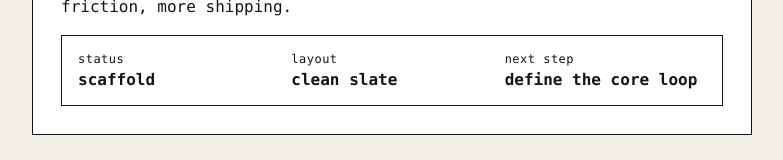
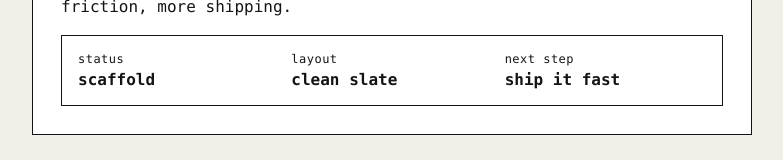
Before and after one commit to alvinhhh/stupid-ideas-hub, a React (Vite) app in the folder projects/not-yet-site/: page / in a window 1280 px wide. Shown: the part 399-559 px from the top of the page, without its empty margins (248-1031 px from the left). Built offline with nearby package versions, Linux system fonts and the light colour scheme.

Commit message:
chore: update scaffold next step

```diff
--- a/projects/not-yet-site/src/App.jsx
+++ b/projects/not-yet-site/src/App.jsx
@@ -17,7 +17,7 @@ export default function App() {
           </div>
           <div>
             <span>Next step</span>
-            <strong>define the core loop</strong>
+            <strong>ship it fast</strong>
           </div>
         </div>
       </section>
```
